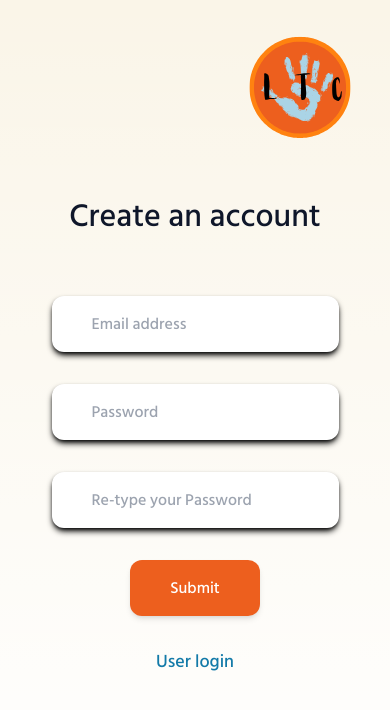
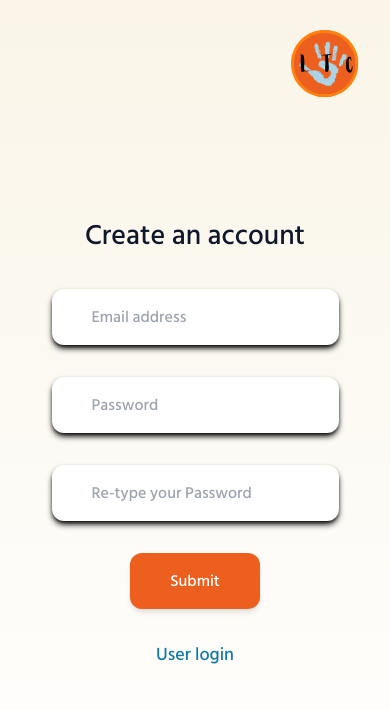
Before and after one commit to alehow84/let-them-create, a Next.js app in the folder ltc/: page /user-signup in a window 390 px wide. Shown: the top 710 px of the page. Built offline with nearby package versions, Linux system fonts and the light colour scheme.

Commit message:
amend HomeButtonLogo for password error msg

```diff
--- a/ltc/src/app/globals.css
+++ b/ltc/src/app/globals.css
@@ -1,6 +1,8 @@
 @tailwind base;
 @tailwind components;
 @tailwind utilities;
+
+@import url("https://fonts.googleapis.com/css2?family=Playpen+Sans:wght@100..800&display=swap");
 
 :root {
   --foreground-rgb: 255, 255, 255;
@@ -31,5 +33,3 @@ body {
   font-weight: normal;
   font-style: normal;
 }
-
-@import url("https://fonts.googleapis.com/css2?family=Playpen+Sans:wght@100..800&display=swap");
--- a/ltc/src/app/staff-login/page.tsx
+++ b/ltc/src/app/staff-login/page.tsx
@@ -12,7 +12,7 @@ export default function Page() {
       <div className="grid grid-cols-1 h-screen">
         <div className="col-auto relative">
           <div className="absolute top-0 right-0 m-4">
-            <HomeButtonLogo size={150} />
+            <HomeButtonLogo size={100} />
           </div>
         </div>
         <div className="col-auto">
--- a/ltc/src/app/user-login/page.tsx
+++ b/ltc/src/app/user-login/page.tsx
@@ -18,7 +18,7 @@ export default function Page() {
       <div className="grid grid-cols-1 h-screen">
         <div className="col-auto relative">
           <div className="absolute top-0 right-0 m-4">
-            <HomeButtonLogo size={150} />
+            <HomeButtonLogo size={100} />
           </div>
         </div>
         <div className="col-auto">
--- a/ltc/src/app/user-signup/page.tsx
+++ b/ltc/src/app/user-signup/page.tsx
@@ -11,16 +11,27 @@ import { useState, useEffect } from "react";
 export default function Page() {
   const [password1, setPassword1] = useState<string>("");
   const [password2, setPassword2] = useState<string>("");
-  const [passwordMatchBool, setPasswordMatchBool] = useState<boolean>(false);
+  const [passwordErrorBool, setPasswordErrorBool] = useState<boolean>(false);
+
+  useEffect(() => {
+    //Will I have to fetch the user data from the data base here and the redirect to userProfile page?
+    //Will there need to be a state for profileCreated that when true, the useEffect redirects to the user profile page?
+    console.log("passwordErrorBool changed:", passwordErrorBool);
+  }, [passwordErrorBool]);
 
   //store password and password retype to check they match
-  const handlePassword1Change = (e: React.ChangeEvent<HTMLInputElement>) =>
+  const handlePassword1Change = (e: React.ChangeEvent<HTMLInputElement>) => {
     setPassword1(e.target.value);
-  const handlePassword2Change = (e: React.ChangeEvent<HTMLInputElement>) =>
+    console.log(e.target.value, "<<password1");
+  };
+
+  const handlePassword2Change = (e: React.ChangeEvent<HTMLInputElement>) => {
     setPassword2(e.target.value);
+    console.log(e.target.value, "<<password2");
+  };
 
   //check passwords match on submission of form
-  const handleSubmit = (e: React.MouseEvent<HTMLButtonElement>) => {
+  const handleSubmit = (e: React.FormEvent<HTMLFormElement>) => {
     e.preventDefault();
     if (password1 === password2) {
       //proceed with form submission
@@ -29,6 +40,8 @@ export default function Page() {
     } else {
       //if passwords do not match, show error message
       // setPasswordMatchBool to false
+      setPasswordErrorBool(true);
+      console.log(passwordErrorBool);
     }
   };
 
@@ -62,12 +75,15 @@ export default function Page() {
       <div className="grid grid-cols-1 h-screen">
         <div className="col-auto relative">
           <div className="absolute top-0 right-0 m-4">
-            <HomeButtonLogo size={150} />
+            <HomeButtonLogo size={100} />
           </div>
         </div>
         <div className="col-auto">
-          <form className="flex flex-col justify-center mx-auto space-y-8">
-            <h1 className="text-center text-3xl text-slate py-6">
+          <form
+            onSubmit={handleSubmit}
+            className="flex flex-col justify-center mx-auto space-y-8"
+          >
+            <h1 className="text-center text-2xl md:text-3xl text-slate pt-10 md:py-6">
               Create an account
             </h1>
             <input
@@ -93,8 +109,8 @@ export default function Page() {
               onChange={handlePassword2Change}
               className="py-4 px-10 max-w-sm mx-auto bg-white rounded-xl shadow-md shadow-black"
             />
-            {passwordMatchBool ? (
-              <div className="text-red-600 mx-auto">
+            {passwordErrorBool ? (
+              <div className="text-red-600 mx-auto border-0">
                 Passwords don't match! Please try again...
               </div>
             ) : (
@@ -102,7 +118,6 @@ export default function Page() {
             )}
             <button
               type="submit"
-              onSubmit={handleSubmit}
               className="py-4 px-10 max-w-sm mx-auto text-white bg-orange shadow-md rounded-xl hover:bg-amber  hover:text-blue transition ease-in-out duration-200"
             >
               Submit
```
